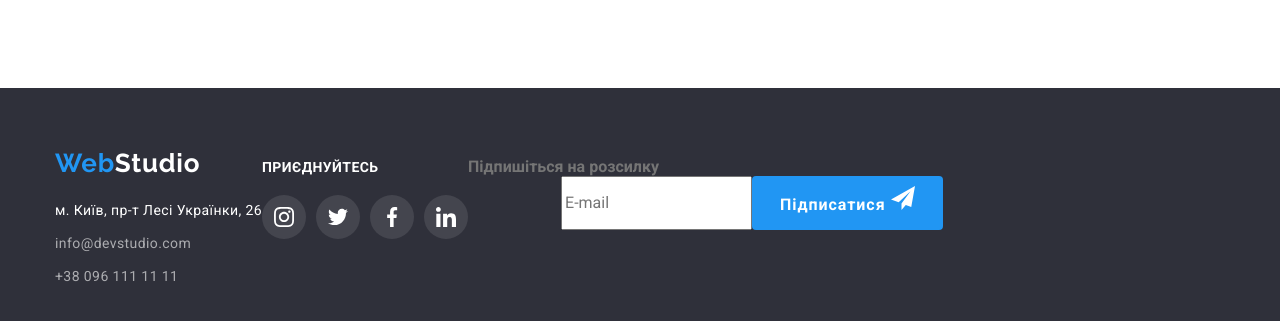
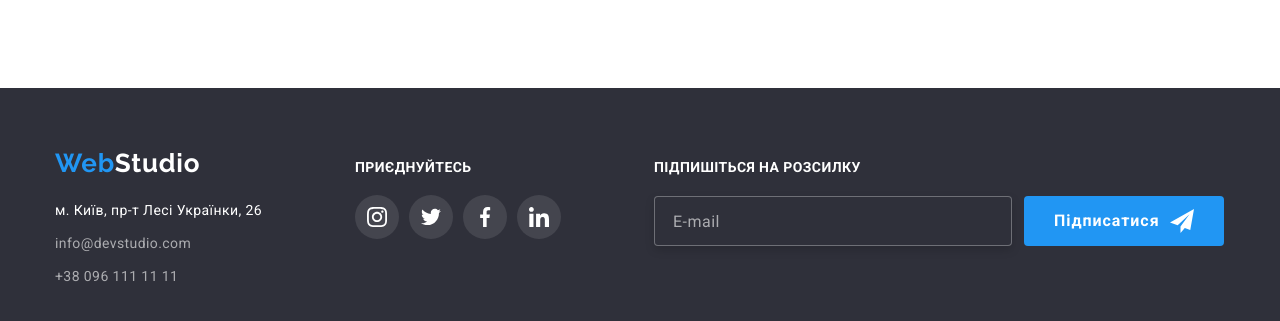
Before and after one commit to TetianaUMKA/goit-markup-hw-06, a plain HTML site: page index.html in a window 1280 px wide. Shown: the part 2589-2910 px from the top of the page. Drawn offline with nearby package versions, Linux system fonts and the light colour scheme.

Commit message:
Update styles.css

```diff
--- a/css/styles.css
+++ b/css/styles.css
@@ -219,6 +219,13 @@ footer {
     background-color: var(--footer-color-bg);
 }
 
+.footer {
+    display: flex;
+    align-items: baseline;
+    gap: 93px;
+    flex-basis: calc((100% - 279px) / 3);
+}
+
 address {
     margin-top: 20px;
     font-style: normal;
@@ -258,16 +265,6 @@ address {
 .footer-contacts .tel:hover,
 .footer-contacts .tel:focus {
     color: var(--accent-color);
-}
-
-.footer {
-    display: flex;
-    align-items: baseline;
-
-}
-
-.socials {
-    margin-left: 70px;
 }
 
 .socials-invite {
@@ -313,15 +310,46 @@ address {
     background-color: var(--accent-color);
 }
 
+.title-form {
+    font-style: normal;
+    font-weight: 700;
+    font-size: 14px;
+    line-height: 16px;
+    letter-spacing: 0.03em;
+    text-transform: uppercase;
+    color: var(--white-color-text);
+}
+
 .form-subscription {
     display: flex;
+    margin-top: 20px;
+}
 
-    margin-left: 93px;
+.input-subscriber-email {
+    margin-right: 12px;
+    width: 358px;
+    height: 50px;
+    color: var(--white-color-text);
+    background-color: var(--footer-color-bg);
+    border: 1px solid rgba(255, 255, 255, 0.3);
+    border-radius: 4px;
+    filter: drop-shadow(0px 4px 4px rgba(0, 0, 0, 0.15));
+}
+
+.input-subscriber-email::placeholder {
+    padding-left: 16px;
+    font-style: normal;
+    font-weight: 400;
+    font-size: 16px;
+    line-height: 20px;
+    letter-spacing: 0.03em;
+    color: rgba(255, 255, 255, 0.6);
 }
 
 .subscription-sumbit {
-    display: block;
-    padding: 10px 28px;
+    display: flex;
+    align-items: center;
+    padding: 10px 30px;
     font-style: normal;
     font-weight: 700;
     font-size: 16px;
@@ -332,6 +360,10 @@ address {
     border-radius: 4px;
 
     transition: background-color 250ms var(--transition-cubic-bezier);
+}
+
+.subscription-sumbit-icon {
+    margin-left: 10px;
 }
 
 .subscription-sumbit:hover,
@@ -749,6 +781,8 @@ address {
 }
 
 .checkbox-sign {
+    -webkit-appearance: none;
+    -moz-appearance: none;
     appearance: none;
     width: 16px;
     height: 15px;
```
